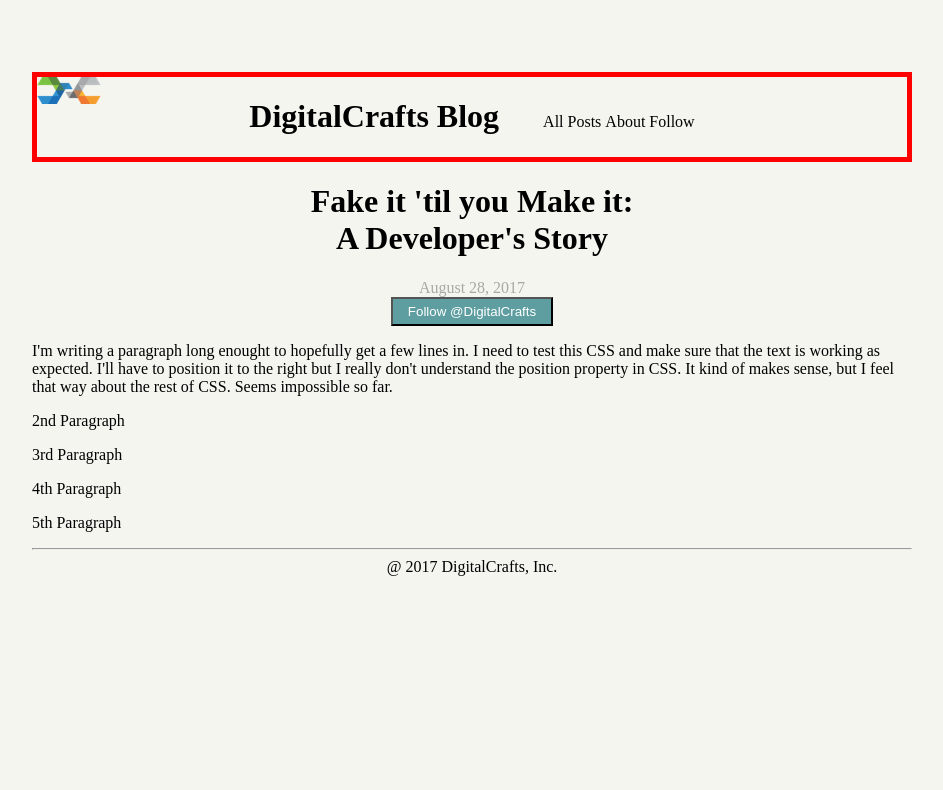
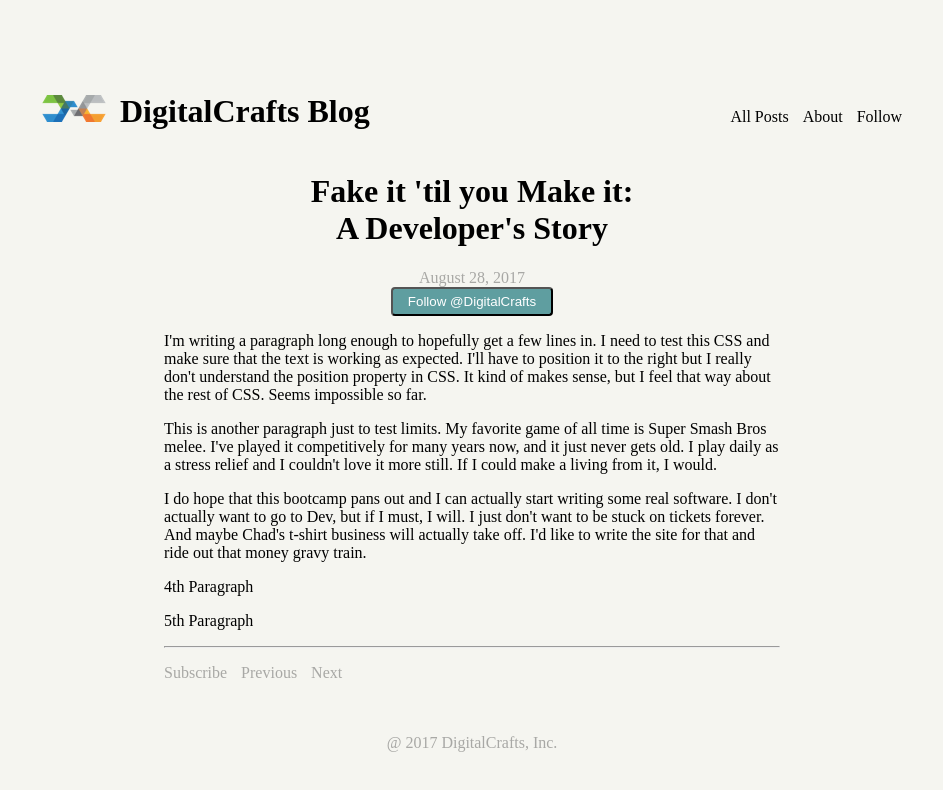
Before and after one commit to turnerfield77/20200208-DC_Blog, a plain HTML site: page index.html in a window 1280 px wide. Shown: the whole page, without its empty margins (168-1111 px from the left). Drawn offline with Linux system fonts and the light colour scheme.

Commit message:
Finished DC_Blog

```diff
--- a/index.html
+++ b/index.html
@@ -30,9 +30,11 @@
     <body>
         <header>
             <div id="header-div">
+                <div id="logo">
                     <img src="images/logo.png" class="inline-header">
-                <h1 class="inline-header">DigitalCrafts Blog</h1>
-                <div class="inline-header">
+                    <h1 class="inline-header" id="brand-blog">DigitalCrafts Blog</h1>
+                </div>
+                <div id="info-list">
                     <ul class="inline-header">
                         <li class="inline-header">All Posts</li>
                         <li class="inline-header">About</li>
@@ -41,21 +43,41 @@
                 </div>
             </div>
         </header>
+        <main>
+            <div id="title">
                 <h1>Fake it 'til you Make it:<br>A Developer's Story</h1>
+            </div>
             <div id="date-follow">
                 August 28, 2017<br>
                 <button id="follow-button">Follow @DigitalCrafts</button>
             </div>
+            <div id="paragraphs">
                 <p>
-            I'm writing a paragraph long enought to hopefully get a few lines in. I need to test this CSS and make sure that the text is working as expected.
+                    I'm writing a paragraph long enough to hopefully get a few lines in. I need to test this CSS and make sure that the text is working as expected.
                     I'll have to position it to the right but I really don't understand the position property in CSS. It kind of makes sense, but I feel that way about
                     the rest of CSS. Seems impossible so far.
                 </p>
-        <p>2nd Paragraph</p>
-        <p>3rd Paragraph</p>
+                <p>
+                    This is another paragraph just to test limits. My favorite game of all time is Super Smash Bros melee. I've played it competitively for many years now,
+                    and it just never gets old. I play daily as a stress relief and I couldn't love it more still. If I could make a living from it, I would.
+                </p>
+                <p>
+                    I do hope that this bootcamp pans out and I can actually start writing some real software. I don't actually want to go to Dev, but if I must, I will.
+                    I just don't want to be stuck on tickets forever. And maybe Chad's t-shirt business will actually take off. I'd like to write the site for that and
+                    ride out that money gravy train.
+                </p>
                 <p>4th Paragraph</p>
                 <p>5th Paragraph</p>
                 <hr>
+                <ul id="nav-list">
+                    <li class="inline-header">Subscribe</li>
+                    <li class="inline-header">Previous</li>
+                    <li class="inline-header">Next</li>
+                </ul>
+            </div>
+        </main>
+        <br>
+        <br>
         <footer>
             <div>
                 @ 2017 DigitalCrafts, Inc.
--- a/styles/style.css
+++ b/styles/style.css
@@ -1,3 +1,5 @@
+/* Header */
+
 html {
     padding: 5% 15% 2% 15%;
     background-color: #F5F5F0;
@@ -5,11 +7,6 @@
 
 #header-div {
     position: relative;
-    border: 5px solid red;
-}
-
-header {
-    font-family: serif;
 }
 
 .inline-header {
@@ -18,25 +15,63 @@
 }
 
 img {
-    position: absolute;
-    left: 0;
+    padding-left: 10px;
+    padding-right: 10px;
 }
 
-body:not(header) {
-    text-align: center;
+#info-list {
+    display: inline-block;
+    position: absolute;
+    right: 10px;
+    top: 20px;
 }
 
-body p {
-    text-align: left;
+#info-list li {
+    padding-left: 10px;
+}
+
+#logo {
+    display: inline-block;
+}
+
+#date-follow {
+    text-align: center;
+    color: #A8A8A5;
+}
+
+
+/* Main */
+
+#title {
+    text-align: center;
 }
 
 #follow-button {
     color: white;
     background-color: cadetblue;
     padding: 5px 15px;
+    border-radius: 4px;
 }
 
-#date-follow {
+#paragraphs {
+    text-align: left;
+    padding-left: 15%;
+    padding-right: 15%;
+}
+
+#nav-list {
+    padding-left: 0;
+}
+
+#nav-list li {
+    color: #A8A8A5;
+    padding-right: 10px;
+}
+
+
+/* Footer */
+
+footer div {
     text-align: center;
     color: #A8A8A5;
 }
```
Lines whose indentation alone changed are shown as unchanged.
